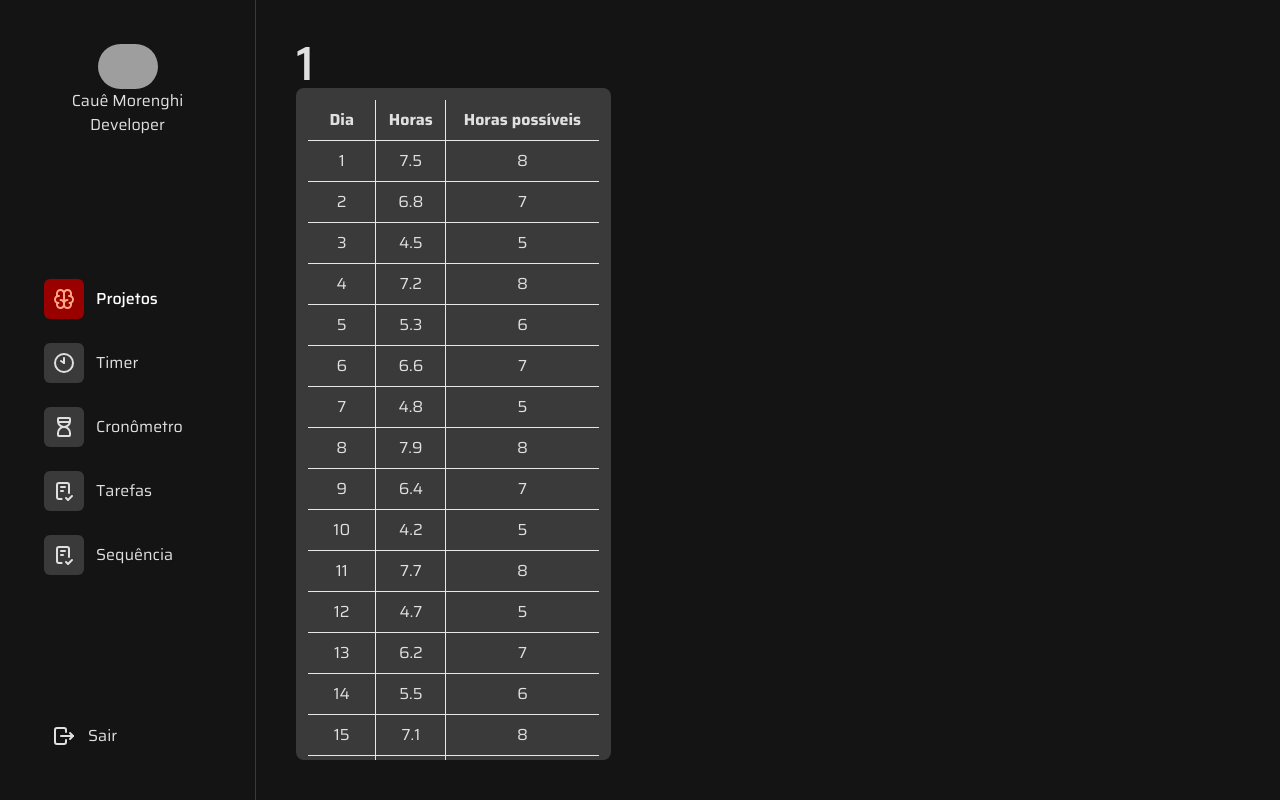
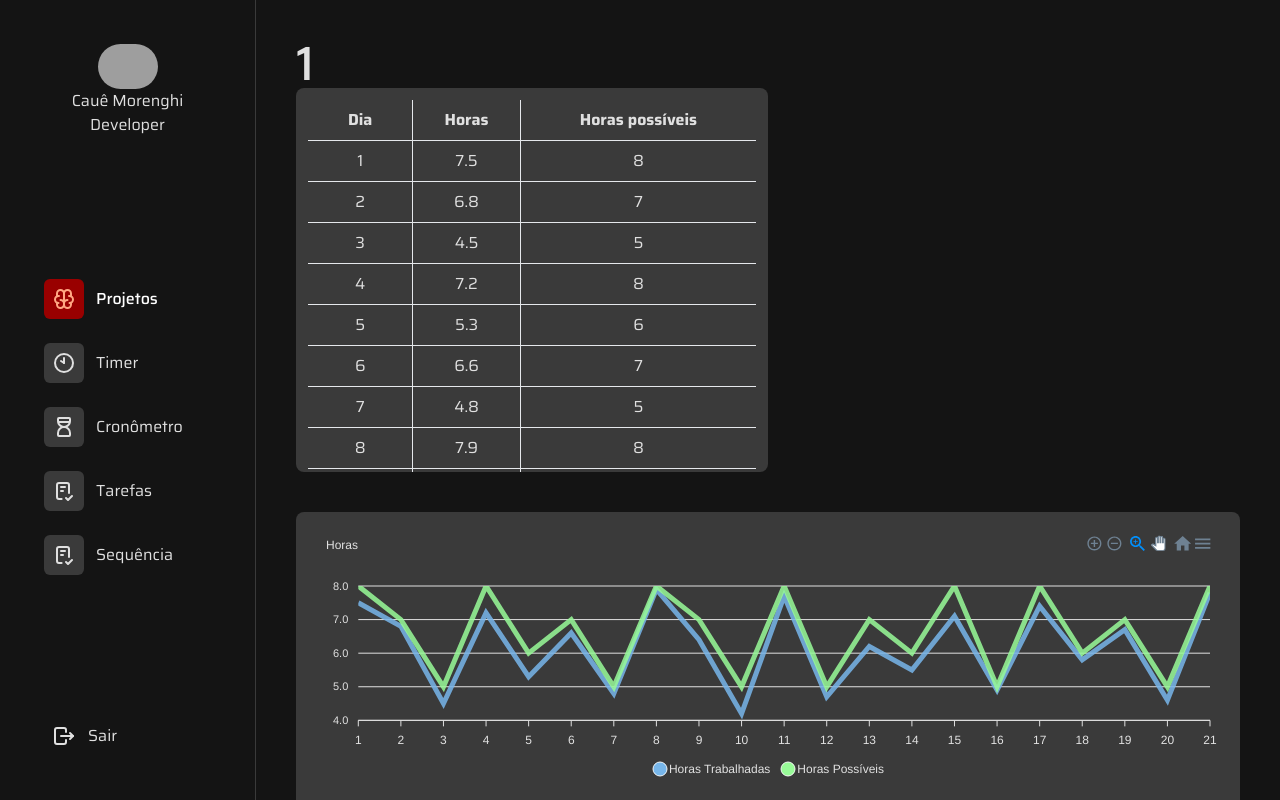
Before and after one commit to cauemorenghi14/pomodoro, a Next.js app: page /sequencia/1 in a window 1280 px wide. Built offline with nearby package versions, Linux system fonts and the light colour scheme; grey boxes are pictures that could not be loaded.

Commit message:
feat: Adicionar relatório de horas e card de comparação
Adiciona os componentes do relatório principal do mês e o primeiro gráfico de comparação

```diff
--- a/package.json
+++ b/package.json
@@ -10,8 +10,10 @@
   },
   "dependencies": {
     "@tabler/icons-react": "^2.35.0",
+    "apexcharts": "^3.42.0",
     "next": "latest",
     "react": "latest",
+    "react-apexcharts": "^1.4.1",
     "react-dom": "latest"
   },
   "devDependencies": {
--- /dev/null
+++ b/src/components/Sequencia/Mes/Dashboard/Card.tsx
@@ -0,0 +1,23 @@
+import Grafico from "./Grafico";
+import ApexChart from "./OutroGrafico";
+
+interface CardPorcentagem {
+  horas: number[]
+  possiveis: number[]
+}
+
+const CardPorcentagem = (props: CardPorcentagem) => {
+
+  return (
+    <div className="w-full bg-cinzaSecundario rounded-lg p-5">
+      <ApexChart horas={props.horas} possiveis={props.possiveis}/>
+    </div>
+  );
+};
+
+export default CardPorcentagem;
+
+// aproveitamento com porcentagem;
+// média de horas;
+// média de horas disponíveis;
+// gráfico das horas trabalhadas e disponiveis (em cores diferentes)
--- /dev/null
+++ b/src/components/Sequencia/Mes/Dashboard/Grafico.tsx
@@ -0,0 +1,21 @@
+import dynamic from "next/dynamic";
+const Chart = dynamic(() => import("react-apexcharts"));
+
+const options = {};
+
+const series = [
+  {
+    name: "primeiro",
+    data: [1, 2, 3, 4, 5, 6, 7, 8, 9, 10],
+  },
+];
+
+const Grafico = () => {
+  return (
+    <div>
+      <Chart options={options} series={series} />
+    </div>
+  );
+};
+
+export default Grafico;
--- /dev/null
+++ b/src/components/Sequencia/Mes/Dashboard/OutroGrafico.tsx
@@ -0,0 +1,216 @@
+import React from "react";
+import dynamic from "next/dynamic";
+
+interface ApexChartProps {
+  horas: number[]
+  possiveis: number[]
+}
+const options = {
+  tooltip: {
+    enabled: true,
+    theme: "dark",
+    style: {
+      fontSize: "12px",
+      fontFamily: "Saira",
+      color: "#000",
+    },
+  },
+  colors: ["#77B6EA", "#98FB98"],
+  chart: {
+    foreColor: "#e1e1e1",
+  },
+  markers: {
+    colors: ["#fff"],
+  },
+  subtitle: {
+    text: "Horas",
+    margin: 10,
+    offsetX: 0,
+    offsetY: 0,
+    floating: false,
+    style: {
+      fontSize: "12px",
+      fontWeight: "normal",
+      fontFamily: undefined,
+      color: "#e1e1e1",
+    },
+  },
+  series: [
+    {
+      name: "Horas Trabalhadas",
+      data: [1,2,3,4,5,6,7,8,9],
+    },
+    {
+      name: "Horas Possíveis",
+      data: [2,3,4,5,6,7,8,9,10],
+    }
+  ],
+};
+const ApexChart = dynamic(() => import("react-apexcharts"), { ssr: false });
+interface ApexChartState {
+  series: {
+    name: string;
+    data: number[];
+  }[];
+  options: {
+    chart: {
+      height: number;
+      type: string;
+      dropShadow: {
+        enabled: boolean;
+        color: string;
+        top: number;
+        left: number;
+        blur: number;
+        opacity: number;
+      };
+      toolbar: {
+        show: boolean;
+      };
+    };
+    colors: string[];
+    dataLabels: {
+      enabled: boolean;
+    };
+    stroke: {
+      curve: string;
+    };
+    title: {
+      text: string;
+      align: string;
+    };
+    grid: {
+      borderColor: string;
+      row: {
+        colors: string[];
+        opacity: number;
+      };
+    };
+    markers: {
+      size: number;
+    };
+    xaxis: {
+      categories: string[];
+      title: {
+        text: string;
+      };
+    };
+    yaxis: {
+      title: {
+        text: string;
+      };
+      min: number;
+      max: number;
+    };
+    legend: {
+      position: string;
+      horizontalAlign: string;
+      floating: boolean;
+      offsetY: number;
+      offsetX: number;
+    };
+  };
+}
+class ApexChartComponent extends React.Component<
+  ApexChartProps,
+  ApexChartState
+> {
+  constructor(props: ApexChartProps) {
+    super(props);
+
+    this.state = {
+      series: [
+        {
+          name: "Horas Trabalhadas",
+          data: [28, 29, 33, 36, 32, 32, 33],
+        },
+        {
+          name: "Horas Possíveis",
+          data: [12, 11, 14, 18, 17, 13, 13],
+        },
+      ],
+      options: {
+        chart: {
+          height: 350,
+          type: "line",
+          dropShadow: {
+            enabled: true,
+            color: "#000",
+            top: 18,
+            left: 7,
+            blur: 10,
+            opacity: 0.2,
+          },
+          toolbar: {
+            show: false,
+          },
+        },
+        colors: ["#98FB98", "#98FB98"], // Cores das séries
+        dataLabels: {
+          enabled: true,
+        },
+        stroke: {
+          curve: "smooth",
+        },
+        title: {
+          text: "Average High & Low Temperature",
+          align: "left",
+        },
+        grid: {
+          borderColor: "#e7e7e7", // Cor da borda do grid
+          row: {
+            colors: ["#f3f3f3", "transparent"], // Cores das linhas do grid
+            opacity: 0.5,
+          },
+        },
+        markers: {
+          size: 1,
+        },
+        xaxis: {
+          categories: ["Jan", "Feb", "Mar", "Apr", "May", "Jun", "Jul"],
+          title: {
+            text: "Month",
+          },
+        },
+        yaxis: {
+          title: {
+            text: "Temperature",
+          },
+          min: 5,
+          max: 40,
+        },
+        legend: {
+          position: "top",
+          horizontalAlign: "right",
+          floating: true,
+          offsetY: -25,
+          offsetX: -5,
+        },
+      },
+    };
+  }
+
+  render() {
+    return (
+      <div id="chart">
+        <ApexChart
+          options={options}
+          series={[
+            {
+              name: "Horas Trabalhadas",
+              data: this.props.horas
+            },
+            {
+              name: "Horas Possíveis",
+              data: this.props.possiveis
+            }
+          ]}
+          type="line"
+          height={250}
+        />
+      </div>
+    );
+  }
+}
+
+export default ApexChartComponent;
--- a/src/components/Sequencia/Mes/RelatorioHoras.tsx
+++ b/src/components/Sequencia/Mes/RelatorioHoras.tsx
@@ -1,7 +1,7 @@
-import ListaRelatorioHoras from "./ListaRelatoriosHoras";
+import ListaRelatorioHoras from "./RelatorioHoras/ListaRelatoriosHoras";
 import RelatorioHorasModel from "@/models/RelatorioHorasModel";
 import { useState } from "react";
-import InputsRelatorioHoras from "./InputsRelatorioHoras";
+import InputsRelatorioHoras from "./RelatorioHoras/InputsRelatorioHoras";
 
 interface RelatorioHorasProps {
   relatorios: RelatorioHorasModel[];
@@ -9,13 +9,9 @@ interface RelatorioHorasProps {
 }
 
 const RelatorioHoras = (props: RelatorioHorasProps) => {
-  const [dia, setdia] = useState<number>();
-  const [horas, sethoras] = useState<number>();
-  const [possiveis, setpossiveis] = useState<number>();
-  const [id, setid] = useState<number>();
 
   return (
-    <div className="p-3 bg-cinzaSecundario rounded-lg mr-auto overflow-y-auto h-full w-1/3">
+    <div className="p-3 bg-cinzaSecundario rounded-lg mr-auto overflow-y-auto h-96 w-1/2">
       <table className="w-full">
 
         <thead>
@@ -32,19 +28,6 @@ const RelatorioHoras = (props: RelatorioHorasProps) => {
         </tbody>
 
       </table>
-      <button
-        className="bg-fundoPrincipal p-2 mt-2 uppercase hover:bg-vermelhoPrincipal hover:text-begeSecundario hover:font-medium"
-        onClick={() =>
-          props.novoRelatorio({
-            id: id,
-            dia: dia,
-            possiveis: possiveis,
-            horas: horas,
-          })
-        }
-      >
-        Enviar
-      </button>
     </div>
   );
 };
--- a/src/pages/sequencia/[mes].tsx
+++ b/src/pages/sequencia/[mes].tsx
@@ -1,8 +1,11 @@
+import CardPorcentagem from "@/components/Sequencia/Mes/Dashboard/Card";
 import RelatorioHoras from "@/components/Sequencia/Mes/RelatorioHoras";
 import UserContext from "@/data/contexts/UserContext";
 import RelatorioHorasModel from "@/models/RelatorioHorasModel";
 import { useRouter } from "next/router";
 import {useContext} from "react"
+import {IconArrowBackUp} from "@tabler/icons-react"
+import Link from "next/link";
 
 const PaginaMes = () => {
 
@@ -12,14 +15,20 @@ const PaginaMes = () => {
 
     const {relatorios, setrelatorios} = useContext(UserContext)
 
+    const horasTrabalhadas = relatorios.map((item: any) => item.horas)
+    const horasPossiveis = relatorios.map((item: any) => item.possiveis)
+
     const novoRelatorio = (relatorio: object) => {
         setrelatorios([...relatorios, relatorio])
     }
 
     return (
-        <div className="w-full bg-fundoPrincipal h-screen flex font-saira flex-col text-textosClaros p-10">
+        <div className="w-full bg-fundoPrincipal flex font-saira flex-col text-textosClaros p-10 h-screen overflow-y-auto">
             <h1 className="text-5xl uppercase font-medium">{mes}</h1>
-            <RelatorioHoras relatorios={relatorios} novoRelatorio={novoRelatorio}/>
+            <div className="flex flex-col gap-10">
+                <RelatorioHoras relatorios={relatorios} novoRelatorio={novoRelatorio}/>
+                <CardPorcentagem horas={horasTrabalhadas} possiveis={horasPossiveis}/>
+            </div>
         </div>
      );
 }
```
Also changed, not shown: src/components/Sequencia/Mes/RelatorioHoras/InputsRelatorioHoras.tsx (renamed from src/components/Sequencia/Mes/InputsRelatorioHoras.tsx), src/components/Sequencia/Mes/RelatorioHoras/ItemRelatorioHoras.tsx (renamed from src/components/Sequencia/Mes/ItemRelatorioHoras.tsx), src/components/Sequencia/Mes/RelatorioHoras/ListaRelatoriosHoras.tsx (renamed from src/components/Sequencia/Mes/ListaRelatoriosHoras.tsx), 1 other file (tests, documents, lock files or other folders).
